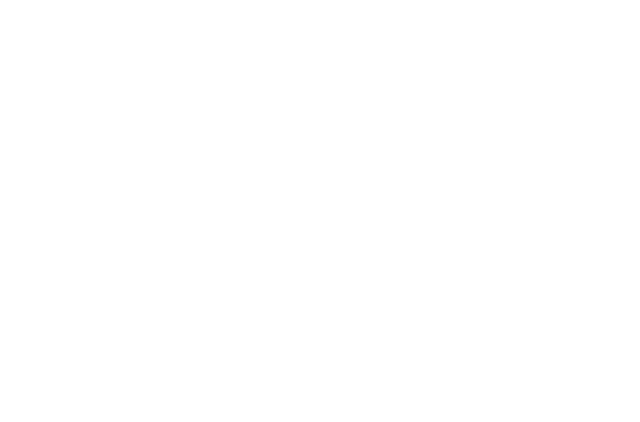
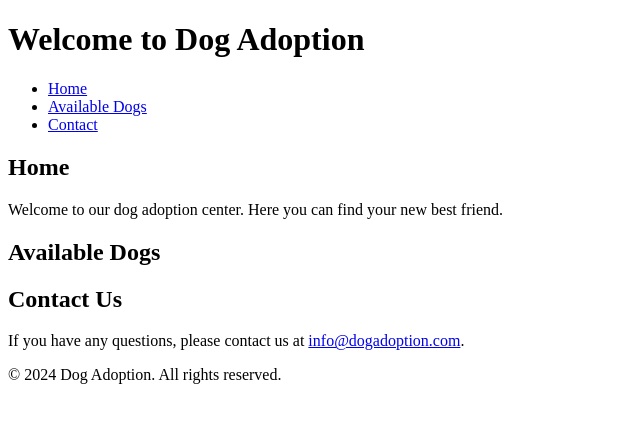
Before and after one commit to Bunnypoison/Adopt-me, a website: page index.html in a window 1280 px wide. Shown: the whole page, without its empty margins (0-640 px from the left). Drawn offline with Linux system fonts and the light colour scheme.

Commit message:
add db.json file and fill basic html tags in index.html

```diff
--- a/index.html
+++ b/index.html
@@ -1,13 +1,46 @@
 <!DOCTYPE html>
 <html lang="en">
 <head>
-    <meta charset="UTF-8">
-    <meta name="viewport" content="width=device-width, initial-scale=1.0">
-    <title>first test
-
-    </title>
+	<meta charset="UTF-8">
+	<meta name="viewport" content="width=device-width, initial-scale=1.0">
+	<title>Dog Adoption</title>
+	<link rel="stylesheet" href="styles.css"> <!-- Link to an external CSS file -->
 </head>
 <body>
+	<header>
+    	<h1>Welcome to Dog Adoption</h1>
+    	<nav>
+        	<ul>
+            	<li><a href="#home">Home</a></li>
+            	<li><a href="#dogs">Available Dogs</a></li>
+            	<li><a href="#contact">Contact</a></li>
+        	</ul>
+    	</nav>
+	</header>
 
+	<main>
+    	<section id="home">
+        	<h2>Home</h2>
+        	<p>Welcome to our dog adoption center. Here you can find your new best friend.</p>
+    	</section>
+
+    	<section id="dogs">
+        	<h2>Available Dogs</h2>
+        	<div id="dog-list">
+            	<!-- Dog information will be dynamically inserted here -->
+        	</div>
+    	</section>
+
+    	<section id="contact">
+        	<h2>Contact Us</h2>
+        	<p>If you have any questions, please contact us at <a href="mailto:info@dogadoption.com">info@dogadoption.com</a>.</p>
+    	</section>
+	</main>
+
+	<footer>
+    	<p>&copy; 2024 Dog Adoption. All rights reserved.</p>
+	</footer>
+
+	<script src="scripts.js"></script> <!-- Link to an external JS file -->
 </body>
 </html>
```
Also changed, not shown: db.json (added, +8 -0 lines).
